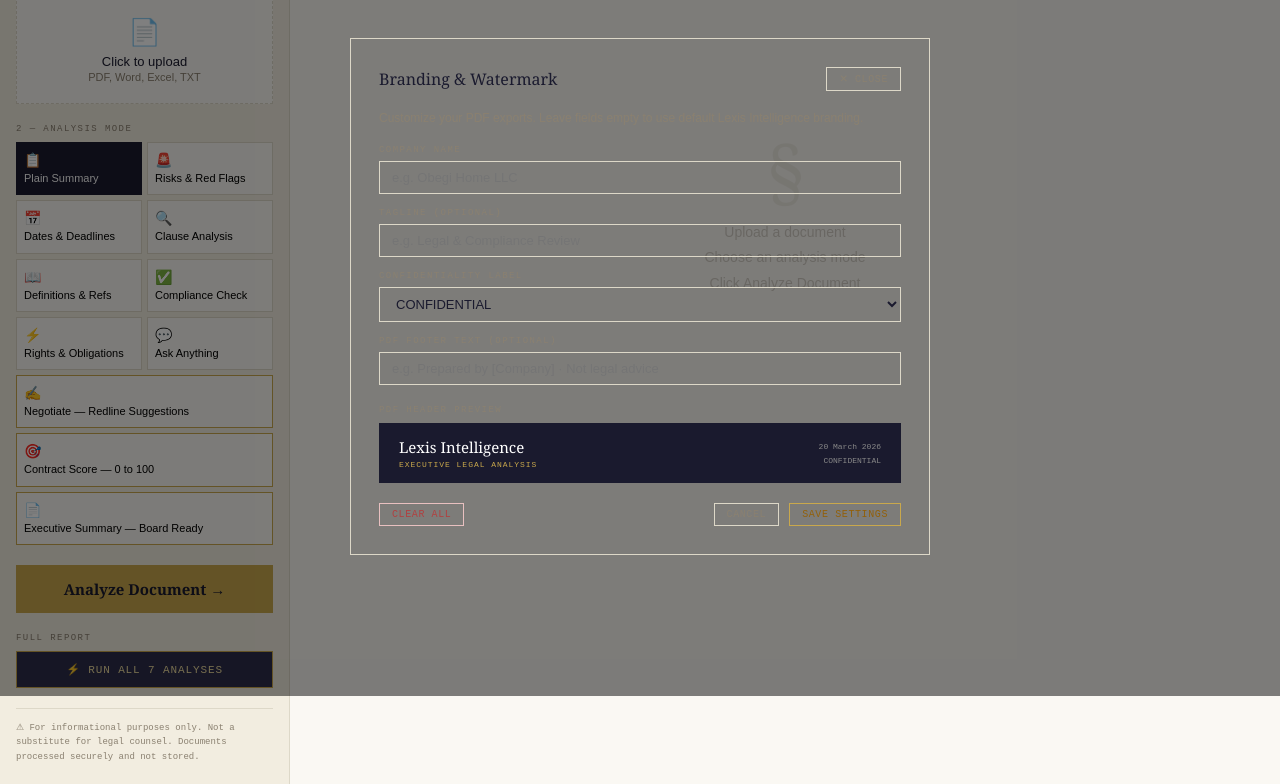
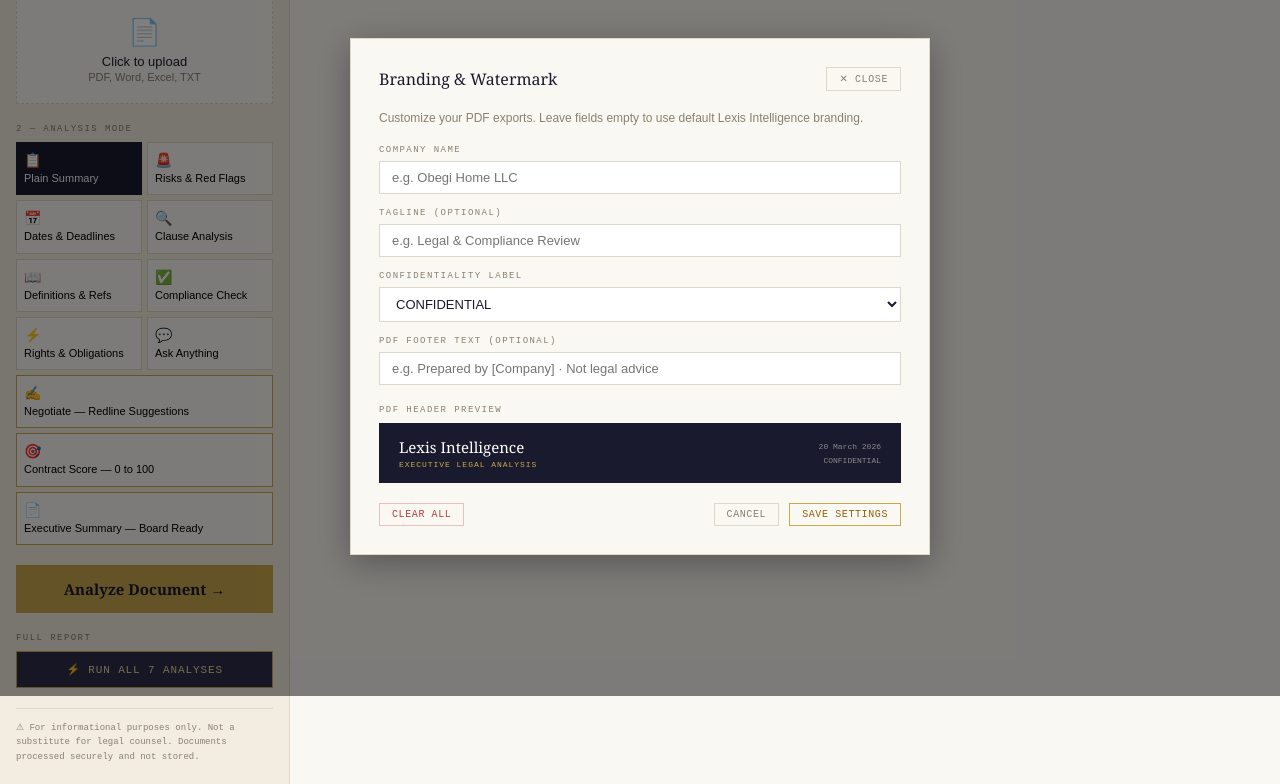
Before and after one commit to ranyeid-glitch/lexis-app, a website: page public/index.html in a window 1280 px wide. Both pictures are taken after a click on the button "⚙ Branding". Shown: the part 104-888 px from the top of the page. Drawn offline with nearby package versions, Linux system fonts and the light colour scheme; a web font is replaced by a local one.

Commit message:
Update index.html

```diff
--- a/public/index.html
+++ b/public/index.html
@@ -1550,32 +1550,32 @@ var esc=escHtml;
 </script>
 <!-- Branding Settings Modal -->
 <div id="brandingModal" style="display:none;position:fixed;top:0;left:0;right:0;bottom:0;background:rgba(0,0,0,0.5);z-index:2000;align-items:center;justify-content:center;">
-  <div style="background:var(--bg);border:1px solid var(--border);padding:28px;width:580px;max-width:90vw;max-height:90vh;overflow-y:auto;">
+  <div style="background:#faf8f3;border:1px solid #ddd8c8;padding:28px;width:580px;max-width:90vw;max-height:90vh;overflow-y:auto;box-shadow:0 8px 32px rgba(0,0,0,0.3);">
     <div style="display:flex;justify-content:space-between;align-items:center;margin-bottom:20px">
       <div style="font-family:Georgia,serif;font-size:16px;font-weight:500">Branding & Watermark</div>
       <button class="actBtn" onclick="hideBrandingSettings()">✕ Close</button>
     </div>
-    <div style="font-size:12px;color:var(--muted);margin-bottom:20px">Customize your PDF exports. Leave fields empty to use default Lexis Intelligence branding.</div>
+    <div style="font-size:12px;color:#8a8070;margin-bottom:20px">Customize your PDF exports. Leave fields empty to use default Lexis Intelligence branding.</div>
 
     <!-- Company Name -->
     <div style="margin-bottom:14px">
       <div class="sLabel" style="margin-bottom:6px">Company Name</div>
       <input id="brandCompany" type="text" placeholder="e.g. Obegi Home LLC"
-        style="width:100%;padding:8px 12px;border:1px solid var(--border);background:var(--bg);color:var(--text);font-size:13px;font-family:var(--font-sans)">
+        style="width:100%;padding:8px 12px;border:1px solid #ddd8c8;background:#fff;color:#1a1a2e;font-size:13px;font-family:var(--font-sans)">
     </div>
 
     <!-- Tagline -->
     <div style="margin-bottom:14px">
-      <div class="sLabel" style="margin-bottom:6px">Tagline <span style="color:var(--muted);font-weight:400">(optional)</span></div>
+      <div class="sLabel" style="margin-bottom:6px">Tagline <span style="color:#8a8070;font-weight:400">(optional)</span></div>
       <input id="brandTagline" type="text" placeholder="e.g. Legal & Compliance Review"
-        style="width:100%;padding:8px 12px;border:1px solid var(--border);background:var(--bg);color:var(--text);font-size:13px;font-family:var(--font-sans)">
+        style="width:100%;padding:8px 12px;border:1px solid #ddd8c8;background:#fff;color:#1a1a2e;font-size:13px;font-family:var(--font-sans)">
     </div>
 
     <!-- Confidentiality Label -->
     <div style="margin-bottom:14px">
       <div class="sLabel" style="margin-bottom:6px">Confidentiality Label</div>
       <select id="brandConfLabel"
-        style="width:100%;padding:8px 12px;border:1px solid var(--border);background:var(--bg);color:var(--text);font-size:13px;font-family:var(--font-sans)">
+        style="width:100%;padding:8px 12px;border:1px solid #ddd8c8;background:#fff;color:#1a1a2e;font-size:13px;font-family:var(--font-sans)">
         <option value="CONFIDENTIAL">CONFIDENTIAL</option>
         <option value="STRICTLY PRIVATE">STRICTLY PRIVATE</option>
         <option value="INTERNAL USE ONLY">INTERNAL USE ONLY</option>
@@ -1585,9 +1585,9 @@ var esc=escHtml;
 
     <!-- Footer Text -->
     <div style="margin-bottom:20px">
-      <div class="sLabel" style="margin-bottom:6px">PDF Footer Text <span style="color:var(--muted);font-weight:400">(optional)</span></div>
+      <div class="sLabel" style="margin-bottom:6px">PDF Footer Text <span style="color:#8a8070;font-weight:400">(optional)</span></div>
       <input id="brandFooter" type="text" placeholder="e.g. Prepared by [Company] · Not legal advice"
-        style="width:100%;padding:8px 12px;border:1px solid var(--border);background:var(--bg);color:var(--text);font-size:13px;font-family:var(--font-sans)">
+        style="width:100%;padding:8px 12px;border:1px solid #ddd8c8;background:#fff;color:#1a1a2e;font-size:13px;font-family:var(--font-sans)">
     </div>
 
     <!-- Preview -->
```
